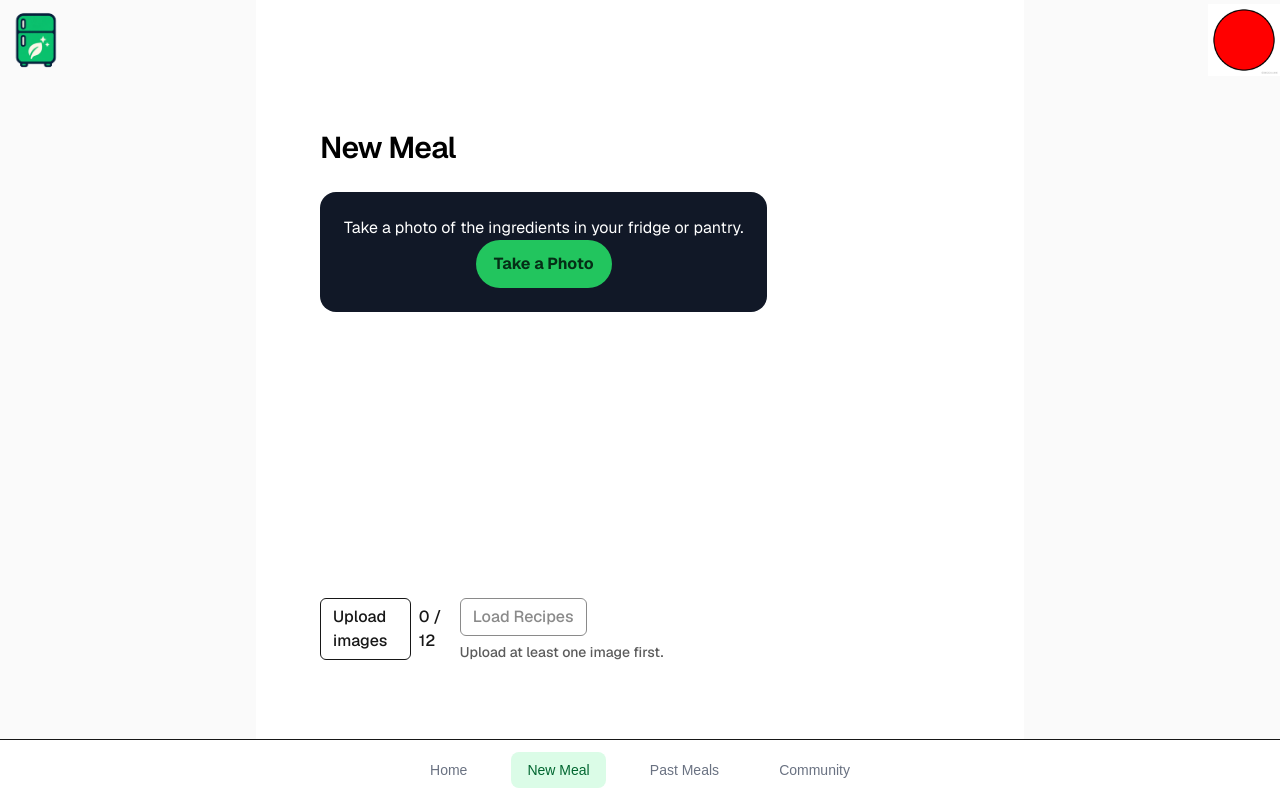
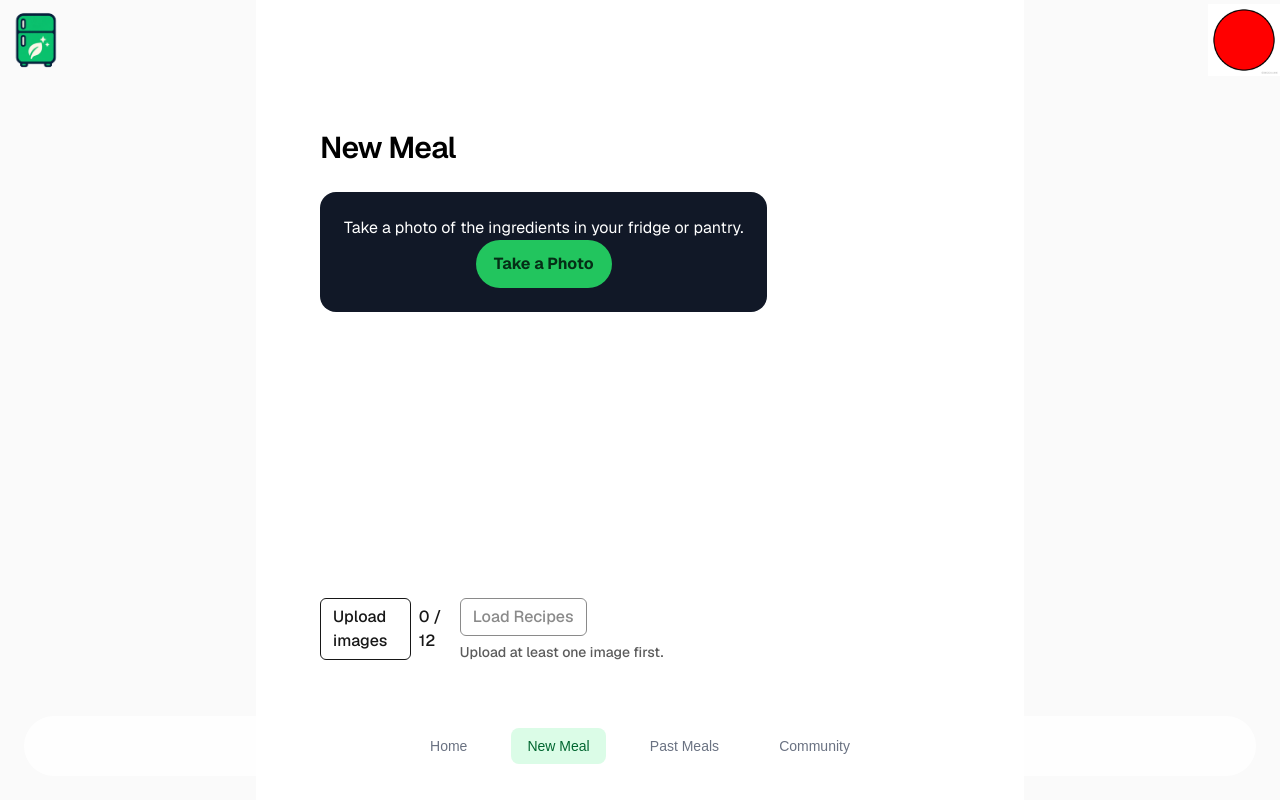
Before and after one commit to smilyfaces/Palmetto-Hacks-2027, a Next.js app: page /new_meal in a window 1280 px wide. Built offline with nearby package versions, Linux system fonts and the light colour scheme.

Commit message:
layout.tsx updates for bottomnav

```diff
--- a/app/layout.tsx
+++ b/app/layout.tsx
@@ -32,8 +32,10 @@ export default function RootLayout({ children }: LayoutProps<"/">) {
 
         {children}
 
-        <div className="fixed bottom-6 left-0 z-50 w-full px-4">
-          <BottomNav />
+        <div className="fixed bottom-6 left-0 z-30 w-full px-6">
+          <div className="rounded-4xl bg-white/80">
+              <BottomNav />
+          </div>
         </div>
       </body>
     </html>
--- a/components/BottomNav.tsx
+++ b/components/BottomNav.tsx
@@ -14,7 +14,8 @@ export default function BottomNav() {
   const pathname = usePathname();
 
   return (
-    <nav className="fixed bottom-0 left-0 z-50 w-full border-t bg-white">
+    // <nav className="bottom-0 left-0 z-50 w-full bg-white/0">
+    <nav className="w-full bg-white/0">
       <div className="mx-auto flex max-w-lg justify-around px-4 py-3">
         {navItems.map((item) => {
           const isActive = pathname === item.href;
```
